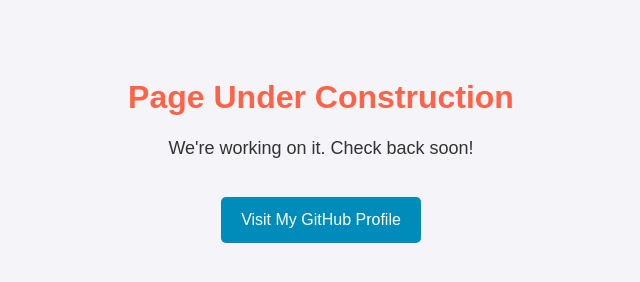
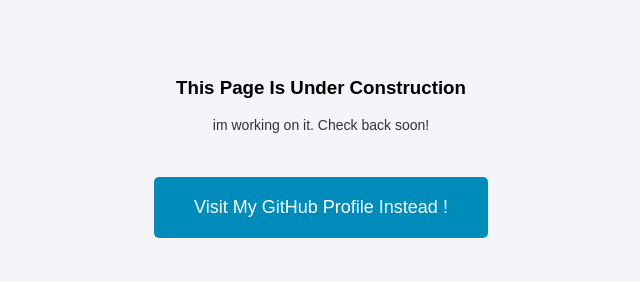
Before and after one commit to tejas1904/tejas1904.github.io, a plain HTML site: page index.html in a window 1280 px wide. Shown: the whole page, without its empty margins (319-959 px from the left). Drawn offline with Linux system fonts and the light colour scheme.

Commit message:
Update index.html

```diff
--- a/index.html
+++ b/index.html
@@ -13,21 +13,23 @@
     }
     h1 {
       color: #ff6347;
+      font-size: 40px;
     }
-    p {
-      font-size: 18px;
+    p.under-construction {
+      font-size: 14px;
       color: #333;
     }
     .btn {
       background-color: #008CBA;
       color: white;
-      padding: 14px 20px;
+      padding: 20px 40px;
       text-align: center;
       text-decoration: none;
       display: inline-block;
-      font-size: 16px;
-      margin-top: 20px;
+      font-size: 18px;
+      margin-top: 30px;
       border-radius: 5px;
+      transition: background-color 0.3s;
     }
     .btn:hover {
       background-color: #005f72;
@@ -36,9 +38,9 @@
 </head>
 <body>
 
-  <h1>Page Under Construction</h1>
-  <p>We're working on it. Check back soon!</p>
-  <a href="https://github.com/your-username" class="btn" target="_blank">Visit My GitHub Profile</a>
+  <h3>This Page Is Under Construction</h3>
+  <p class="under-construction">im working on it. Check back soon!</p>
+  <a href="https://tejas1904.github.io" class="btn" target="_blank">Visit My GitHub Profile Instead !</a>
 
 </body>
 </html>
```
